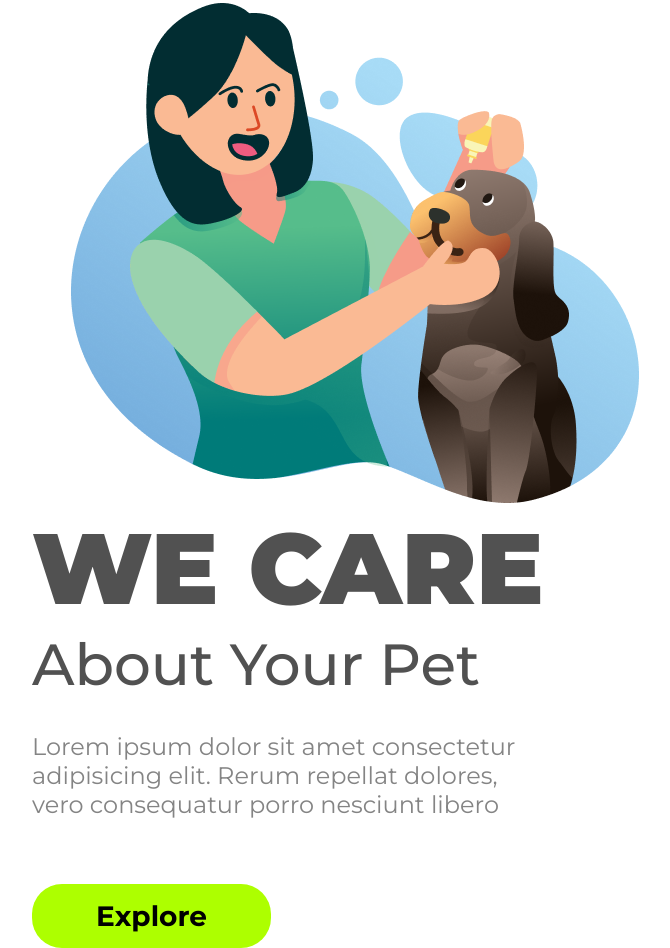
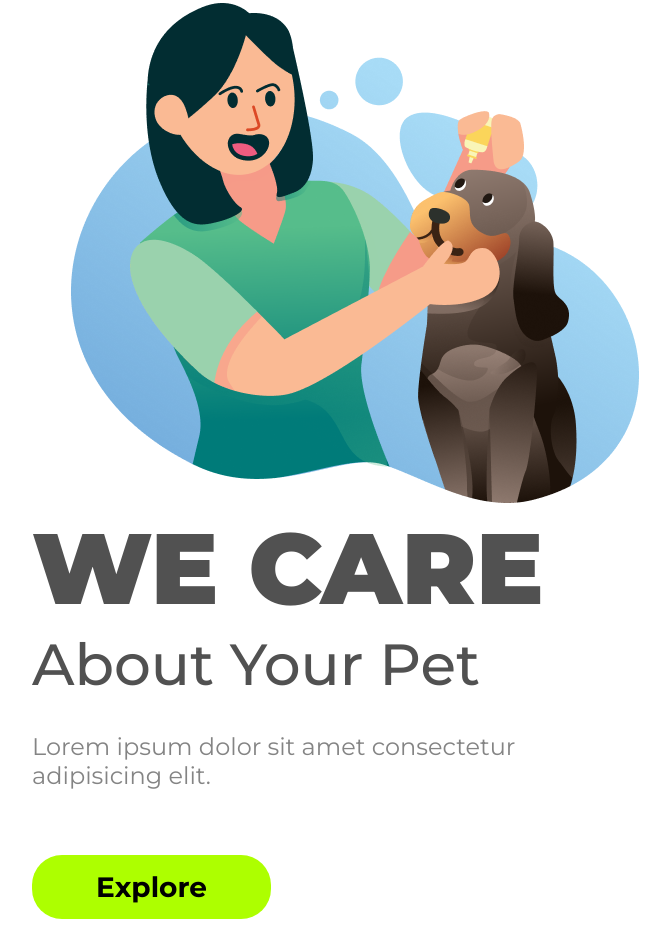
Before and after one commit to AlanSantos401/Projeto-1-CSS, a plain HTML site: page index.html in a window 1280 px wide. Shown: the part 225-1173 px from the top of the page, without its empty margins (54-724 px from the left). After the commit the page ends 1144 px from the top, so only its background shows below. Drawn offline with Linux system fonts and the light colour scheme.

Commit message:
atualização no texto

```diff
--- a/index.html
+++ b/index.html
@@ -27,8 +27,7 @@
         <section>
             <h1>WE CARE</h1>
             <h2>About Your Pet</h2>
-            <p>Lorem ipsum dolor sit amet consectetur adipisicing elit. Rerum repellat dolores, vero consequatur porro
-                nesciunt libero </p>
+            <p>Lorem ipsum dolor sit amet consectetur adipisicing elit. </p>
             <button class="explore">Explore</button>
         </section>
     </main>
```
